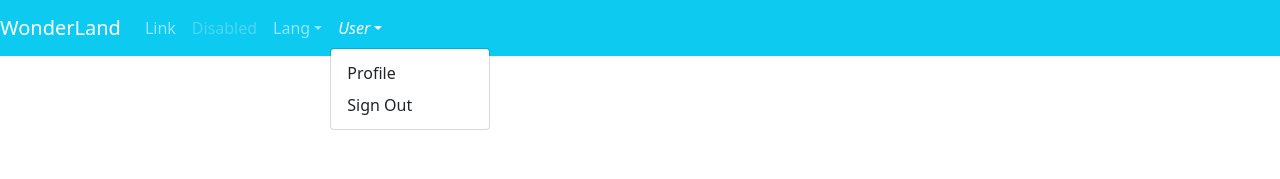
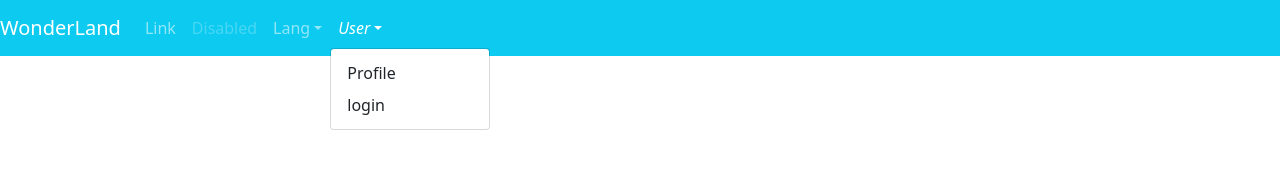
Before and after one commit to novb1492/study_vue2, a Vue app: page / in a window 1280 px wide. Both pictures are taken after a click on the button "User". Shown: the top 179 px of the page. Built offline with nearby package versions, Linux system fonts and the light colour scheme; no server answers; what @ckeditor/ckeditor5-vue2 would draw is missing.

Commit message:
조건부페이징인데 then에서 리턴값을 어떻게받아오지

```diff
--- a/src/components/layout/Header.vue
+++ b/src/components/layout/Header.vue
@@ -26,7 +26,13 @@
             <em>User</em>
           </template>
           <b-dropdown-item href="#">Profile</b-dropdown-item>
-          <b-dropdown-item v-bind:href="link1">Sign Out</b-dropdown-item>
+          <div v-if="this.checkLogin()">
+            <b-dropdown-item href="#">Sign Out</b-dropdown-item>
+          </div>
+          <div v-else>
+            <b-dropdown-item href="#">login</b-dropdown-item>
+          </div>
+
         </b-nav-item-dropdown>
       </b-navbar-nav>
     </b-collapse>
@@ -45,18 +51,20 @@ export default {
         }
     },
     methods :{
-      checkLogin(){
-         console.log(this.flag);
+       checkLogin(){
         var url='http://localhost:8080/auth/checkLogin';
+
         const result=requestToServer(null,url);
-        result.then(function(result){
-          console.log(result+" aosdnl");
+         result.then(function(response){
+          console.log(response.flag+" aosdnl");
+             return response.flag;
         });
+
+        return false;
       },
     },
     created() {
       console.log("windowonload")
-      this.checkLogin();
     },
 
 
```
